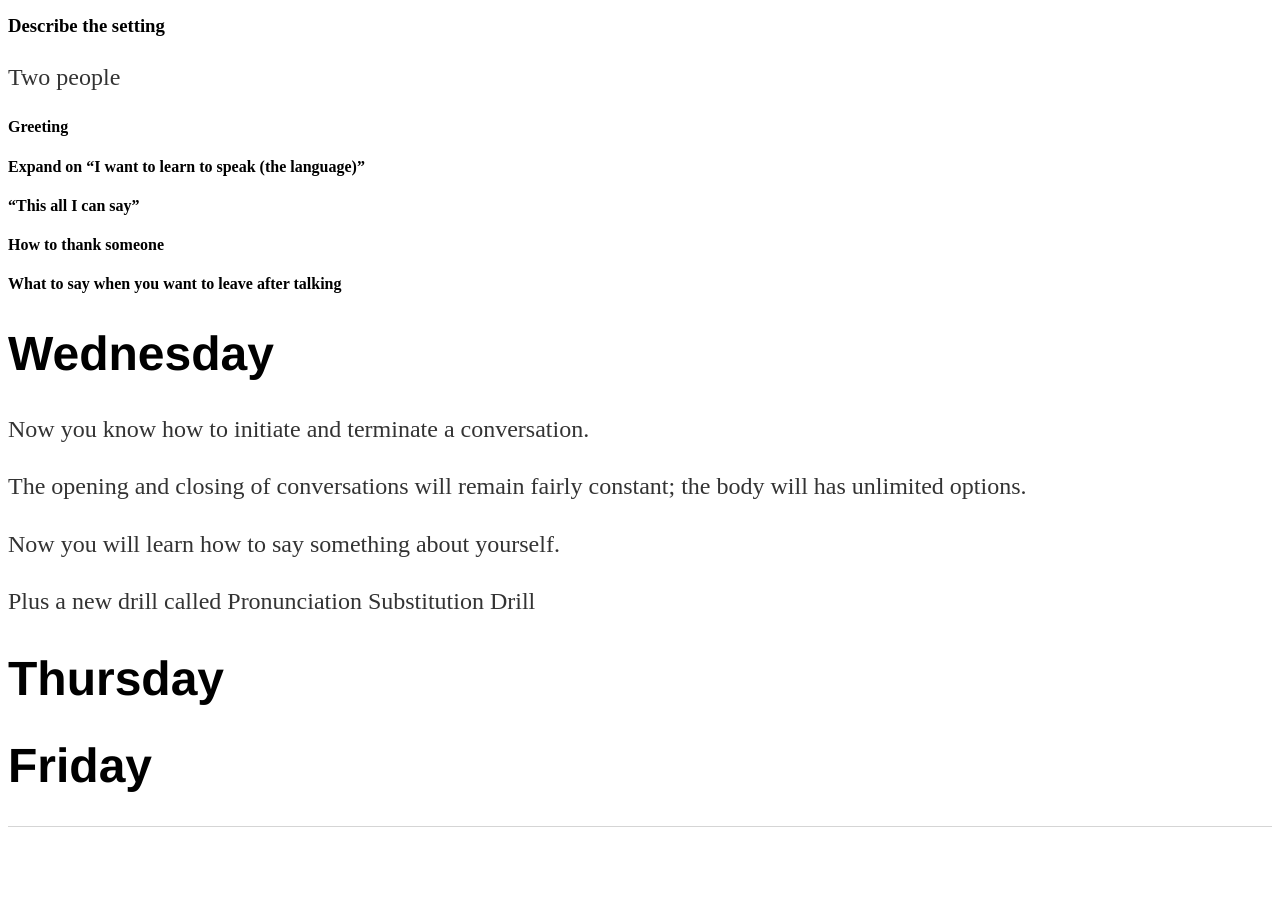
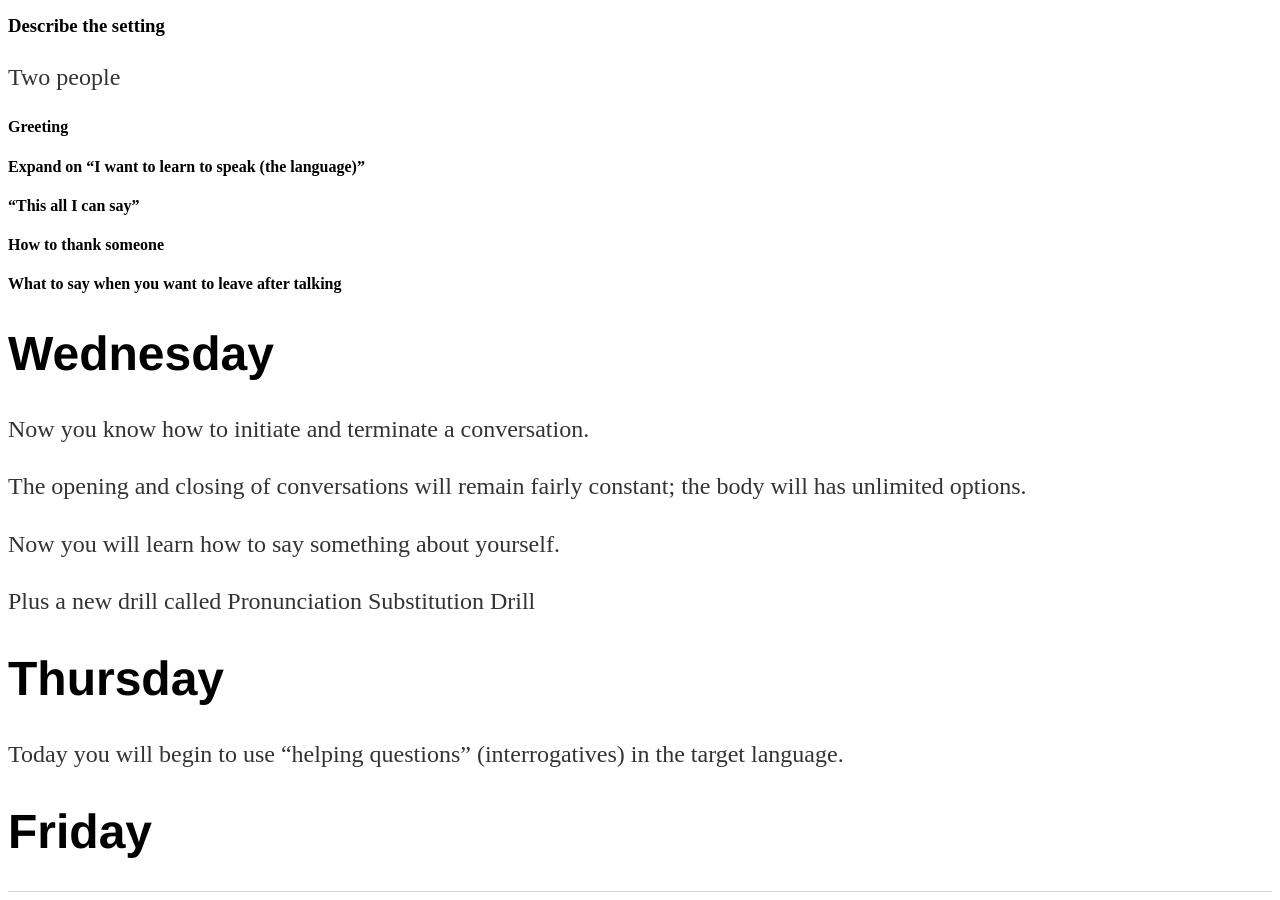
Before and after one commit to nczempin/ll, a Jekyll site: the page built from index.md, in a window 1280 px wide and 900 px high, scrolled down 3742 px. Built offline with Jekyll 4.4.1, drawn with Linux system fonts in a browser that asks for light colours; before the commit the page ends 4577 px from its top, so only the background shows below that.

Commit message:
Update index.md

```diff
--- a/index.md
+++ b/index.md
@@ -157,4 +157,6 @@ Now you will learn how to say something about yourself.
 Plus a new drill called Pronunciation Substitution Drill
 
 # Thursday
+
+Today you will begin to use "helping questions" (interrogatives) in the target language.
 # Friday
```
